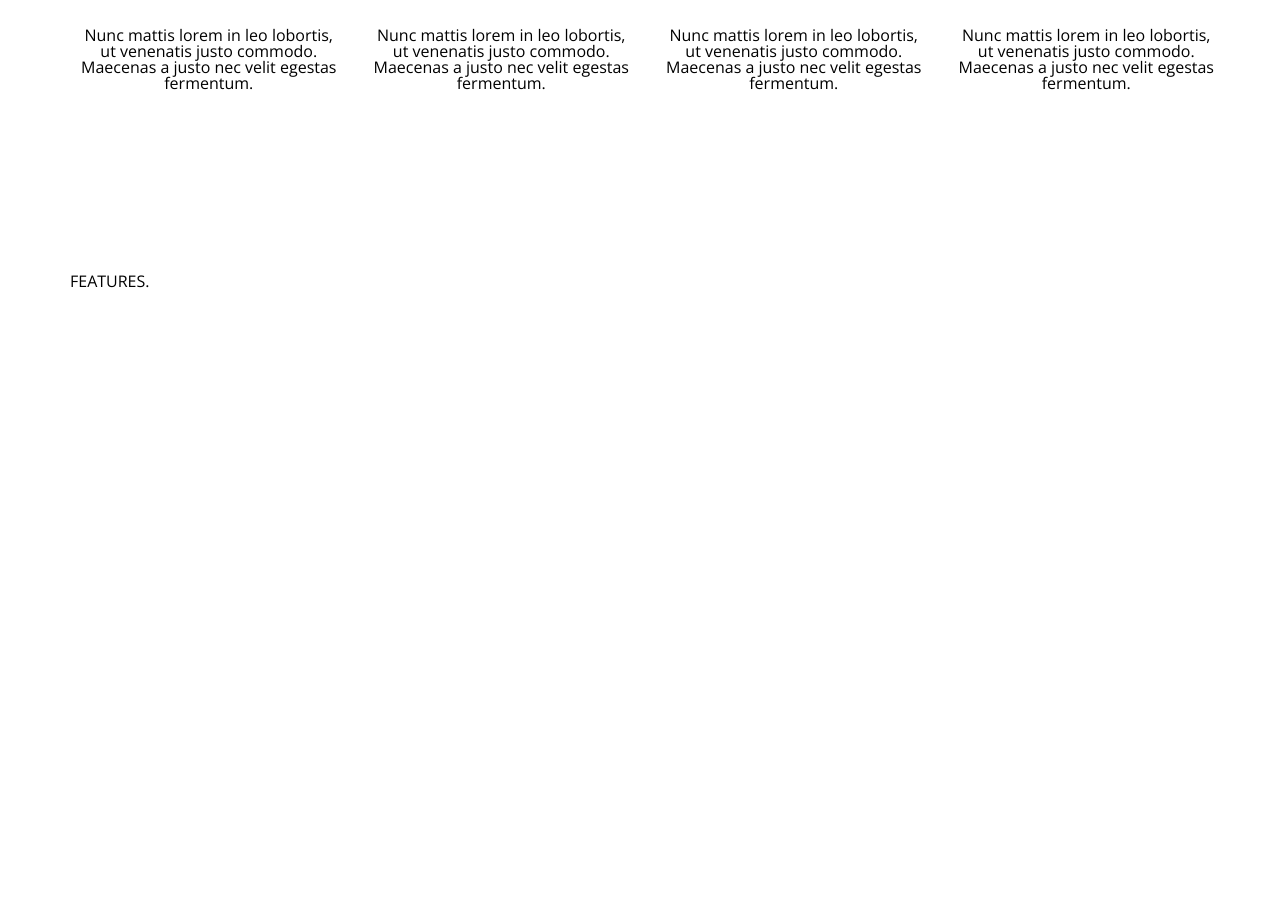
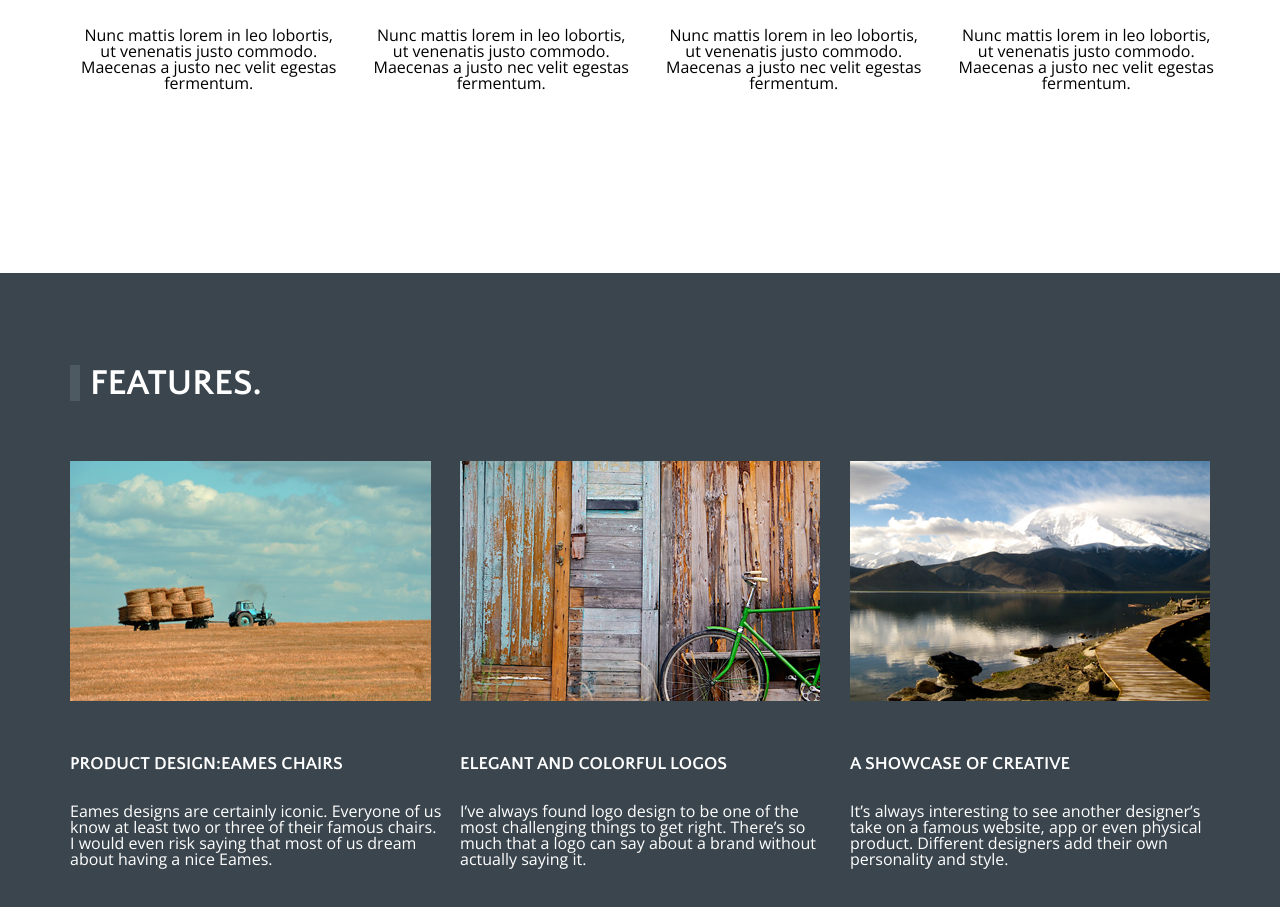
Before and after one commit to vovavoronyuk/shop-project1, a plain HTML site: page index.html in a window 1280 px wide. Shown: the part 3547-4454 px from the top of the page. Before the commit the page ends 3839 px from the top, so only its background shows below. Drawn offline with nearby package versions, Linux system fonts and the light colour scheme; a web font is replaced by a local one.

Commit message:
finish features,add img,css

```diff
--- a/index.html
+++ b/index.html
@@ -295,17 +295,23 @@
                 </div>
                 <div class="col-xs-4 col-md-4">
                     <div class="row">
-
+                        <img src="images/ferm.png" alt="">
+                        <h3>PRODUCT DESIGN:EAMES CHAIRS</h3>
+                        <p>Eames designs are certainly iconic. Everyone of us know at least two or three of their famous chairs. I would even risk saying that most of us dream about having a nice Eames.</p>
                     </div>
                 </div>
                 <div class="col-xs-4 col-md-4">
                     <div class="row">
-
+                        <img src="images/bicyc.png" alt="">
+                        <h3>ELEGANT AND COLORFUL LOGOS</h3>
+                        <p>I’ve always found logo design to be one of the most challenging things to get right. There’s so much that a logo can say about a brand without actually saying it.</p>
                     </div>
                 </div>
                 <div class="col-xs-4 col-md-4">
                     <div class="row">
-
+                        <img src="images/sky.png" alt="">
+                        <h3>A SHOWCASE OF CREATIVE</h3>
+                        <p>It’s always interesting to see another designer’s take on a famous website, app or even physical product. Different designers add their own personality and style.</p>
                     </div>
                 </div>
                </div>
--- a/style.scss
+++ b/style.scss
@@ -763,3 +763,33 @@ input, textarea {
         margin: 0 10px 90px 10px;
     }
 }
+//----------------------------------features-----------------------------------------//
+
+.features{
+    display: flex;
+    height: 735px;
+    background-color: #3a454d;
+    h1{
+        font-size: 36px;
+        font-family:'Quattrocento Sans', sans-serif;
+        border-left: 10px solid #4e5a62;
+        padding: 0 0 0 10px;
+        margin: 92px 0 60px 0;
+        color: white;
+    }
+    img{
+        margin: 0 0 54px 15px;
+    }
+    h3{
+        font-size: 18px;
+        font-family:'Quattrocento Sans', sans-serif;
+        color: white;
+        margin: 0 0 30px 15px;
+    }
+    p{
+        font-family: 'Open Sans', sans-serif;
+        font-size: 16px;
+        color: white;
+        margin: 0 0 0 15px;
+    }
+}
```
Also changed, not shown: style.css, 1 other file.
